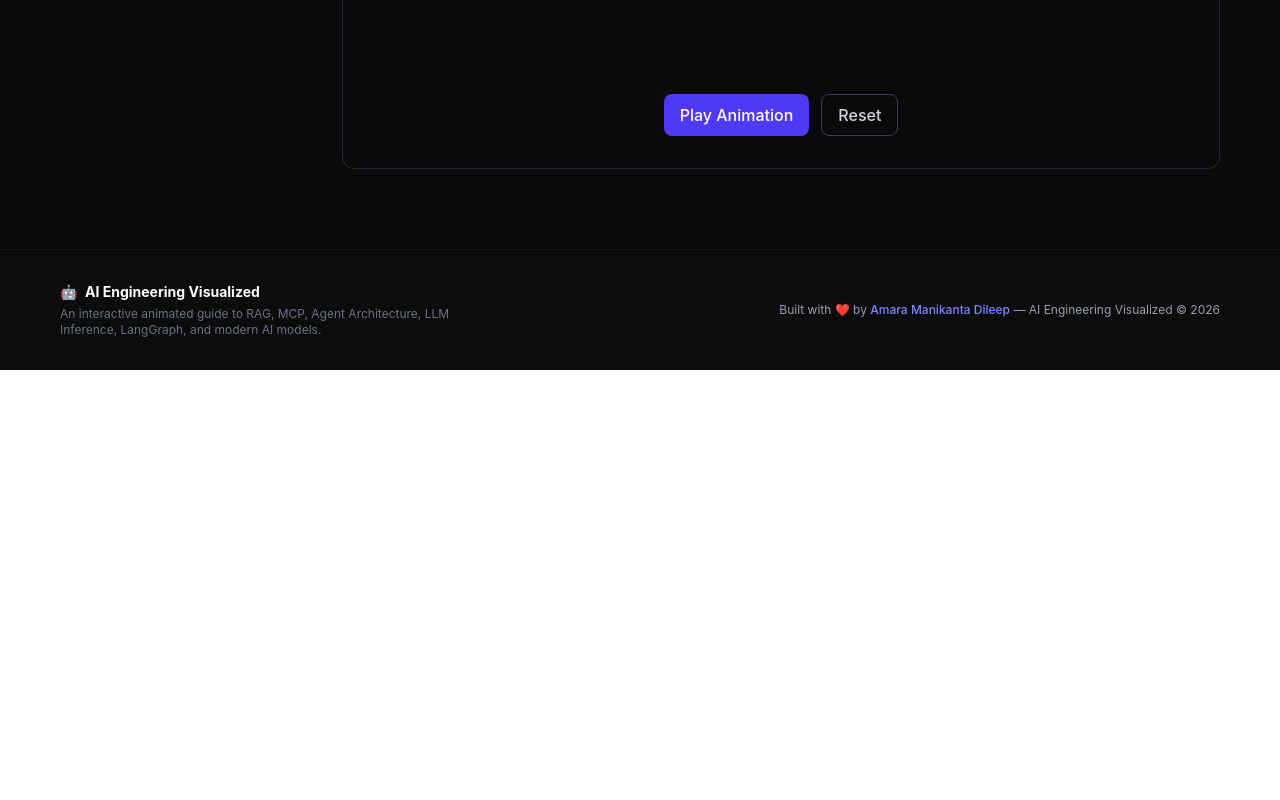
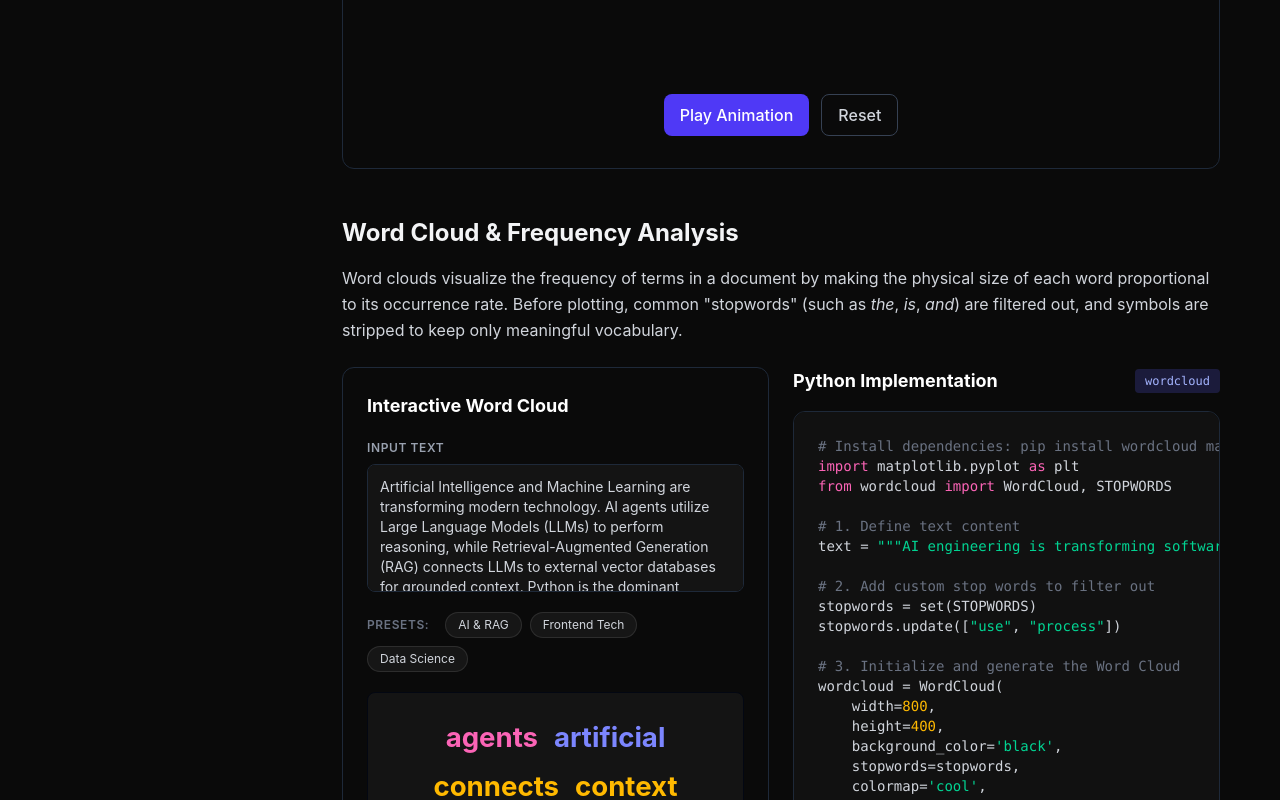
Before and after one commit to Amara-Manikanta/ai-engineering-visualized, a React (Vite) app in the folder v2-react/: page /ml/nlp in a window 1280 px wide. Shown: the part 2000-2800 px from the top of the page. Before the commit the page ends 2370 px from the top, so only its background shows below. Built offline with nearby package versions, Linux system fonts and the light colour scheme.

Commit message:
feat: add interactive Word Cloud generator and Python code example to NLP page

```diff
--- a/v2-react/src/pages/MlNlp.jsx
+++ b/v2-react/src/pages/MlNlp.jsx
@@ -9,6 +9,9 @@ export default function MlNlp() {
   const [spamStep, setSpamStep] = useState(0);
   const [synStep, setSynStep] = useState(0);
   const [spellStep, setSpellStep] = useState(0);
+  const [inputText, setInputText] = useState(
+    "Artificial Intelligence and Machine Learning are transforming modern technology. AI agents utilize Large Language Models (LLMs) to perform reasoning, while Retrieval-Augmented Generation (RAG) connects LLMs to external vector databases for grounded context. Python is the dominant language for building neural networks, training models, and deploying production AI systems."
+  );
 
   const playLexical = async () => {
     setLexStep(0);
@@ -82,7 +85,8 @@ export default function MlNlp() {
     { label: "Tokenization & TF-IDF", hash: "lexical" },
     { label: "Spam Detection", hash: "spam" },
     { label: "Syntactic Processing", hash: "syntactic" },
-    { label: "Spell Corrector", hash: "spell" }
+    { label: "Spell Corrector", hash: "spell" },
+    { label: "Word Cloud & Frequency", hash: "wordcloud" }
   ];
 
   const Node = ({ children, visible, highlight, danger, faded, className="" }) => (
@@ -274,6 +278,152 @@ export default function MlNlp() {
           </div>
         </div>
       </motion.section>
+
+      <motion.section
+        initial={{ opacity: 0, y: 20 }}
+        whileInView={{ opacity: 1, y: 0 }}
+        viewport={{ once: true }}
+        className="guide-section"
+        id="wordcloud"
+      >
+        <h2 className="text-2xl font-bold mb-4 text-gray-100">Word Cloud & Frequency Analysis</h2>
+        <p className="text-gray-300 mb-6 leading-relaxed">
+          Word clouds visualize the frequency of terms in a document by making the physical size of each word proportional to its occurrence rate. Before plotting, common "stopwords" (such as <em>the</em>, <em>is</em>, <em>and</em>) are filtered out, and symbols are stripped to keep only meaningful vocabulary.
+        </p>
+
+        <div className="grid grid-cols-1 xl:grid-cols-2 gap-6 mb-8">
+          {/* Interactive Generator */}
+          <div className="bg-[#0a0a0a] border border-gray-800 rounded-xl p-6 flex flex-col gap-5">
+            <h3 className="text-lg font-bold text-white">Interactive Word Cloud</h3>
+
+            <div className="flex flex-col gap-2">
+              <label className="text-xs font-semibold text-gray-400 uppercase tracking-wider">Input Text</label>
+              <textarea
+                className="w-full h-32 bg-[#141414] border border-gray-800 rounded-lg p-3 text-sm text-gray-300 focus:outline-none focus:border-indigo-500 resize-none font-sans"
+                value={inputText}
+                onChange={(e) => setInputText(e.target.value)}
+                placeholder="Type or paste some text here..."
+              />
+            </div>
+
+            <div className="flex flex-wrap gap-2 items-center">
+              <span className="text-xs text-gray-500 font-semibold uppercase tracking-wider mr-2">Presets:</span>
+              <button
+                className="px-3 py-1 bg-white/5 border border-white/10 hover:bg-white/10 rounded-full text-xs text-gray-300 transition-colors"
+                onClick={() => setInputText("Artificial Intelligence and Machine Learning are transforming modern technology. AI agents utilize Large Language Models (LLMs) to perform reasoning, while Retrieval-Augmented Generation (RAG) connects LLMs to external vector databases for grounded context. Python is the dominant language for building neural networks, training models, and deploying production AI systems.")}
+              >
+                AI & RAG
+              </button>
+              <button
+                className="px-3 py-1 bg-white/5 border border-white/10 hover:bg-white/10 rounded-full text-xs text-gray-300 transition-colors"
+                onClick={() => setInputText("React is a popular JavaScript library for building user interfaces. Components render dynamic UI layouts, managing state and props reactively. Tailwind CSS provides utility-first styling, and Vite offers fast dev builds and optimized production bundlers. Framer Motion enables smooth micro-animations and physics-based transitions.")}
+              >
+                Frontend Tech
+              </button>
+              <button
+                className="px-3 py-1 bg-white/5 border border-white/10 hover:bg-white/10 rounded-full text-xs text-gray-300 transition-colors"
+                onClick={() => setInputText("Data science involves parsing structured tables and matrices. NumPy optimizes vectorized mathematics, performing calculations on multi-dimensional array structures. Pandas simplifies data manipulation with robust DataFrames, cleaning datasets for predictive machine learning models in Scikit-Learn.")}
+              >
+                Data Science
+              </button>
+            </div>
+
+            {/* Generated Word Cloud Render */}
+            <div className="bg-[#141414] border border-gray-950 rounded-lg p-6 min-h-[220px] flex flex-wrap items-center justify-center gap-x-4 gap-y-2 overflow-hidden select-none">
+              {(() => {
+                const defaultStopwords = new Set([
+                  "the", "a", "an", "is", "are", "was", "were", "and", "or", "but", "to", "in",
+                  "on", "at", "for", "with", "of", "by", "that", "this", "these", "those", "i",
+                  "you", "he", "she", "it", "they", "we", "us", "them", "my", "your", "his",
+                  "her", "its", "our", "their", "be", "been", "have", "has", "had", "do", "does",
+                  "did", "will", "would", "can", "could", "should", "as", "from", "about", "into"
+                ]);
+
+                const cleanText = inputText.toLowerCase().replace(/[^\w\s-]/g, "");
+                const words = cleanText.split(/\s+/).filter(w => w.length > 2 && !defaultStopwords.has(w));
+                const counts = {};
+                words.forEach(w => {
+                  counts[w] = (counts[w] || 0) + 1;
+                });
+
+                const sortedWords = Object.entries(counts)
+                  .sort((a, b) => b[1] - a[1])
+                  .slice(0, 25);
+
+                const maxCount = sortedWords.length > 0 ? sortedWords[0][1] : 1;
+
+                const cloudWords = sortedWords.map(([word, count]) => {
+                  const ratio = count / maxCount;
+                  const fontSize = 0.95 + ratio * 1.55;
+                  const colors = [
+                    "text-indigo-400", "text-purple-400", "text-pink-400",
+                    "text-emerald-400", "text-sky-400", "text-amber-400",
+                    "text-rose-400", "text-cyan-400"
+                  ];
+                  const hash = word.split("").reduce((acc, char) => acc + char.charCodeAt(0), 0);
+                  const color = colors[hash % colors.length];
+                  return { word, count, fontSize, color };
+                });
+
+                const displayWords = [...cloudWords].sort((a, b) => a.word.localeCompare(b.word));
+
+                if (displayWords.length === 0) {
+                  return <span className="text-xs text-gray-500 italic">No significant words found. Try typing more text.</span>;
+                }
+
+                return displayWords.map(({ word, count, fontSize, color }, idx) => (
+                  <motion.span
+                    key={word}
+                    initial={{ scale: 0.8, opacity: 0 }}
+                    animate={{ scale: 1, opacity: 1 }}
+                    transition={{ type: "spring", stiffness: 300, delay: idx * 0.01 }}
+                    className={`${color} hover:text-white transition-colors cursor-pointer select-none font-bold`}
+                    style={{ fontSize: `${fontSize}rem` }}
+                    title={`Count: ${count}`}
+                  >
+                    {word}
+                  </motion.span>
+                ));
+              })()}
+            </div>
+          </div>
+
+          {/* Python Example Code */}
+          <div className="flex flex-col gap-4">
+            <div className="flex items-center justify-between">
+              <h3 className="text-lg font-bold text-white">Python Implementation</h3>
+              <span className="text-xs bg-indigo-500/20 text-indigo-300 px-2.5 py-1 rounded font-mono font-medium">wordcloud</span>
+            </div>
+
+            <pre className="bg-[#111] border border-gray-800 rounded-xl p-6 font-mono text-sm overflow-x-auto text-gray-300 h-full max-h-[460px] custom-scrollbar">
+              <code>
+                <span className="text-gray-500"># Install dependencies: pip install wordcloud matplotlib</span>{"\n"}
+                <span className="text-pink-400">import</span> matplotlib.pyplot <span className="text-pink-400">as</span> plt{"\n"}
+                <span className="text-pink-400">from</span> wordcloud <span className="text-pink-400">import</span> WordCloud, STOPWORDS{"\n\n"}
+                <span className="text-gray-500"># 1. Define text content</span>{"\n"}
+                text = <span className="text-emerald-400">"""AI engineering is transforming software development. AI agents use tool-calling and RAG to retrieve information, process context, and output structured reasoning."""</span>{"\n\n"}
+                <span className="text-gray-500"># 2. Add custom stop words to filter out</span>{"\n"}
+                stopwords = set(STOPWORDS){"\n"}
+                stopwords.update([<span className="text-emerald-400">"use"</span>, <span className="text-emerald-400">"process"</span>]){"\n\n"}
+                <span className="text-gray-500"># 3. Initialize and generate the Word Cloud</span>{"\n"}
+                wordcloud = WordCloud({"\n"}
+                {"    "}width=<span className="text-amber-400">800</span>,{"\n"}
+                {"    "}height=<span className="text-amber-400">400</span>,{"\n"}
+                {"    "}background_color=<span className="text-emerald-400">'black'</span>,{"\n"}
+                {"    "}stopwords=stopwords,{"\n"}
+                {"    "}colormap=<span className="text-emerald-400">'cool'</span>,{"\n"}
+                {"    "}min_font_size=<span className="text-amber-400">10</span>{"\n"}
+                ).generate(text){"\n\n"}
+                <span className="text-gray-500"># 4. Display the rendering plot using Matplotlib</span>{"\n"}
+                plt.figure(figsize=(<span className="text-amber-400">10, 5</span>)){"\n"}
+                plt.imshow(wordcloud, interpolation=<span className="text-emerald-400">'bilinear'</span>){"\n"}
+                plt.axis(<span className="text-emerald-400">"off"</span>){"\n"}
+                plt.show()
+              </code>
+            </pre>
+          </div>
+        </div>
+      </motion.section>
     </GuideLayout>
   );
 }
```
